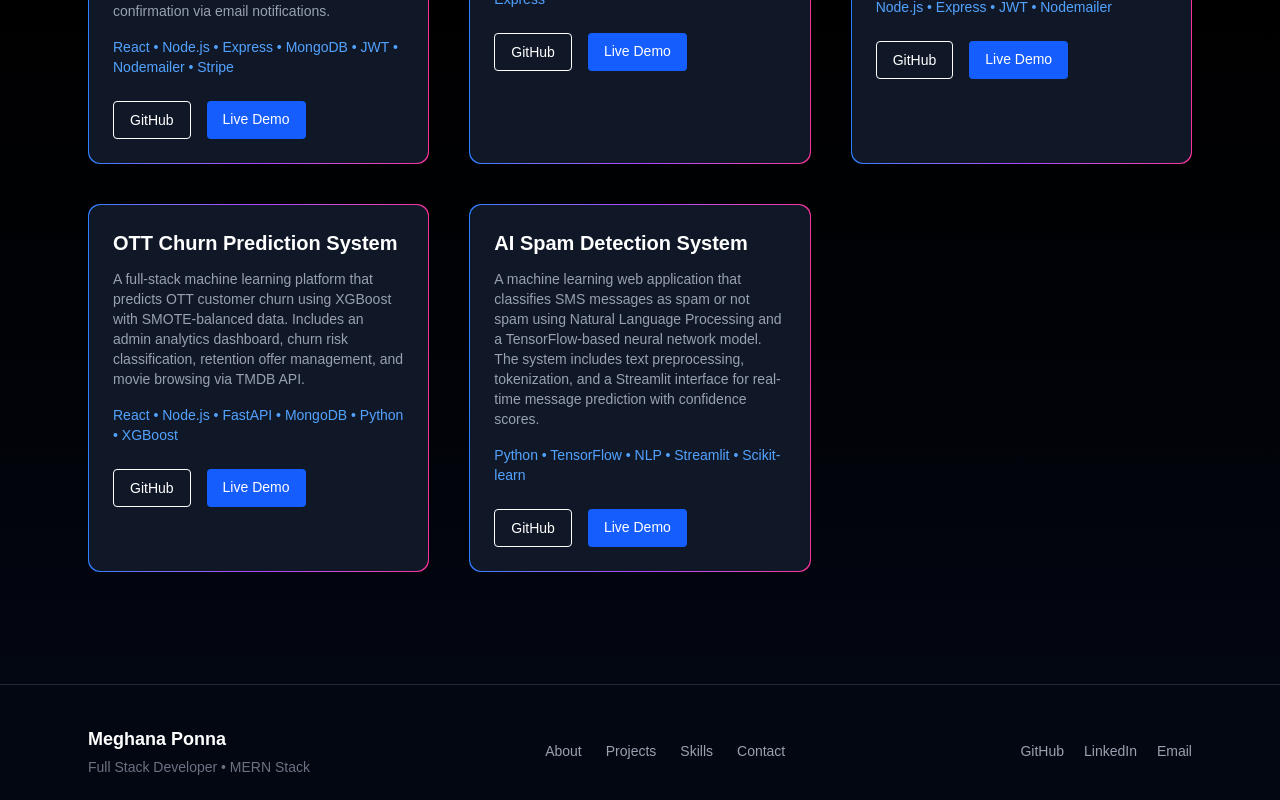
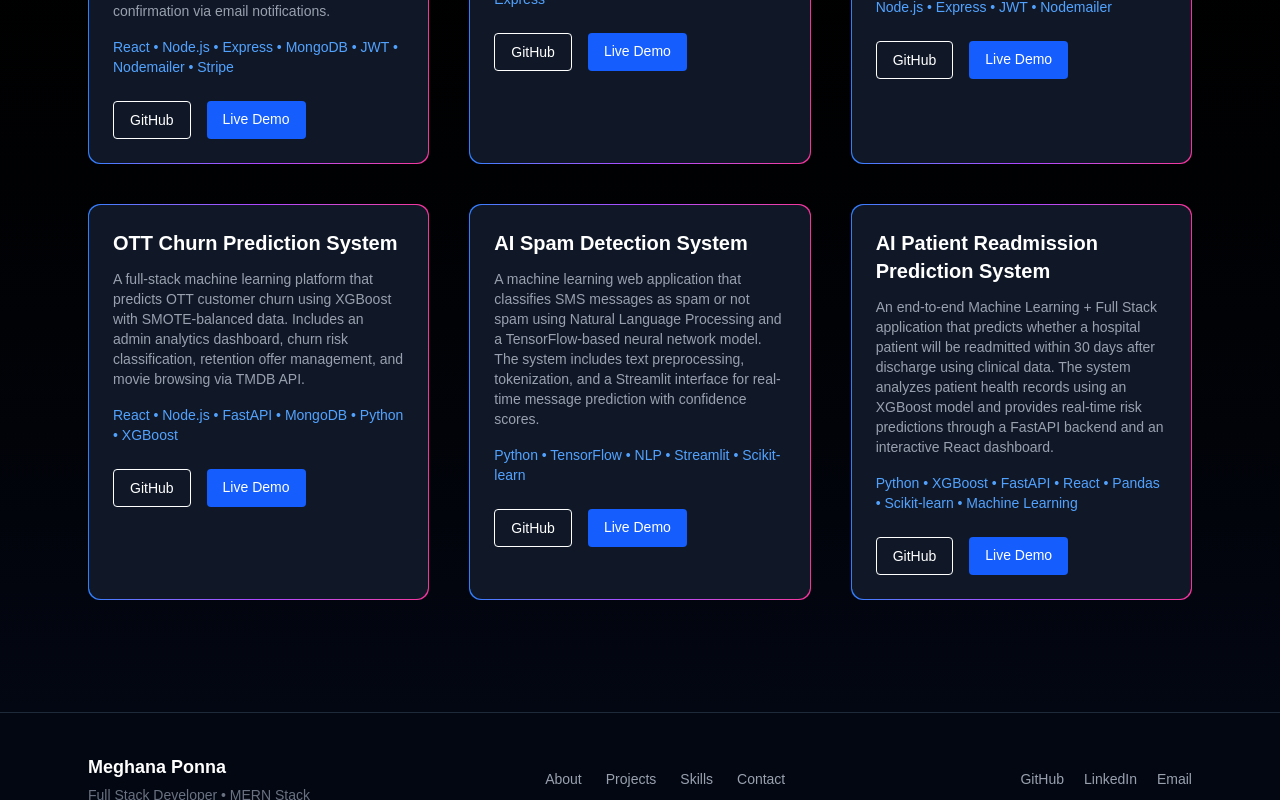
Before and after one commit to MeghanaPonna/meghana-portfolio, a Next.js app: page /projects in a window 1280 px wide. Shown: the part 428-1228 px from the top of the page. Built offline with nearby package versions, Linux system fonts and the light colour scheme.

Commit message:
update projects and about section

```diff
--- a/components/About.tsx
+++ b/components/About.tsx
@@ -123,22 +123,22 @@ export default function About() {
           >
 
             <div className="bg-gray-900 p-6 rounded-xl border border-gray-800 text-center">
-              <h3 className="text-3xl font-bold text-blue-400">5+</h3>
+              <h3 className="text-3xl font-bold text-blue-400">6+</h3>
               <p className="text-gray-400 mt-2">Projects Built</p>
             </div>
 
             <div className="bg-gray-900 p-6 rounded-xl border border-gray-800 text-center">
-              <h3 className="text-3xl font-bold text-blue-400">10+</h3>
+              <h3 className="text-3xl font-bold text-blue-400">13+</h3>
               <p className="text-gray-400 mt-2">Technologies</p>
             </div>
 
             <div className="bg-gray-900 p-6 rounded-xl border border-gray-800 text-center">
-              <h3 className="text-3xl font-bold text-blue-400">2+</h3>
+              <h3 className="text-3xl font-bold text-blue-400">3+</h3>
               <p className="text-gray-400 mt-2">Full Stack Apps</p>
             </div>
 
             <div className="bg-gray-900 p-6 rounded-xl border border-gray-800 text-center">
-              <h3 className="text-3xl font-bold text-blue-400">2+</h3>
+              <h3 className="text-3xl font-bold text-blue-400">3+</h3>
               <p className="text-gray-400 mt-2">ML Projects</p>
             </div>
 
--- a/components/Projects.tsx
+++ b/components/Projects.tsx
@@ -9,7 +9,7 @@ const projects = [
 "A scalable movie ticket booking application built with the MERN stack that enables users to browse movies, select seats, and complete secure bookings. Features include JWT-based authentication, dynamic seat selection, protected routes, and automated booking confirmation via email notifications.",
     tech: "React • Node.js • Express • MongoDB • JWT • Nodemailer • Stripe",
     github: "https://github.com/MeghanaPonna/CineBook",
-    live: "#"
+    live: "https://cinebook-zeta.vercel.app/"
   },
   {
     title: "Food Delivery Platform",
@@ -43,6 +43,15 @@ live: "#"
   github: "https://github.com/MeghanaPonna/spam-detection-system",
   live: "#"
 },
+{
+  title: "AI Patient Readmission Prediction System",
+  description:
+    "An end-to-end Machine Learning + Full Stack application that predicts whether a hospital patient will be readmitted within 30 days after discharge using clinical data. The system analyzes patient health records using an XGBoost model and provides real-time risk predictions through a FastAPI backend and an interactive React dashboard.",
+  tech: "Python • XGBoost • FastAPI • React • Pandas • Scikit-learn • Machine Learning",
+  github: "https://github.com/MeghanaPonna/ai-readmission-system",
+  live: "https://ai-readmission-system.vercel.app/"
+},
+
 
 ]
 
```
